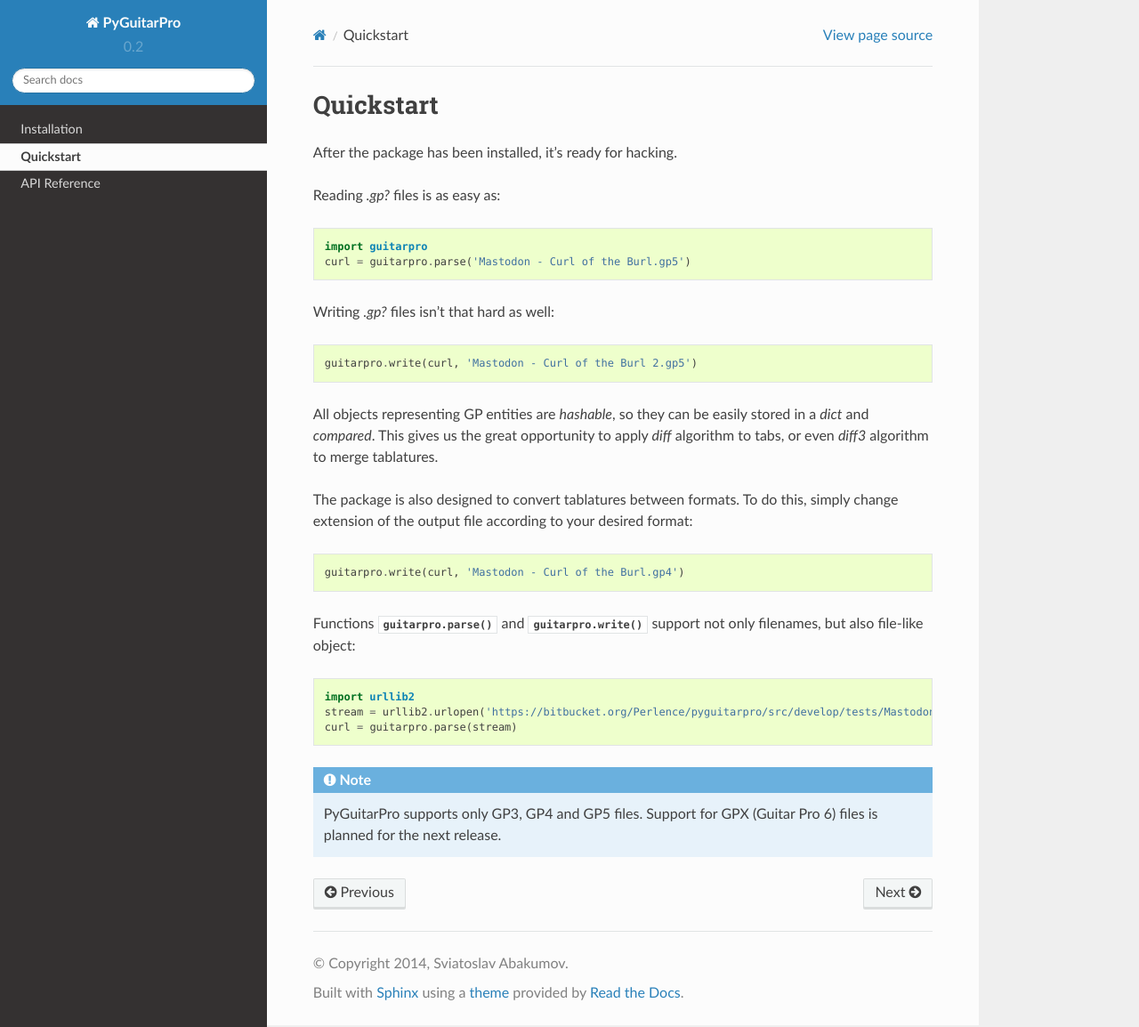
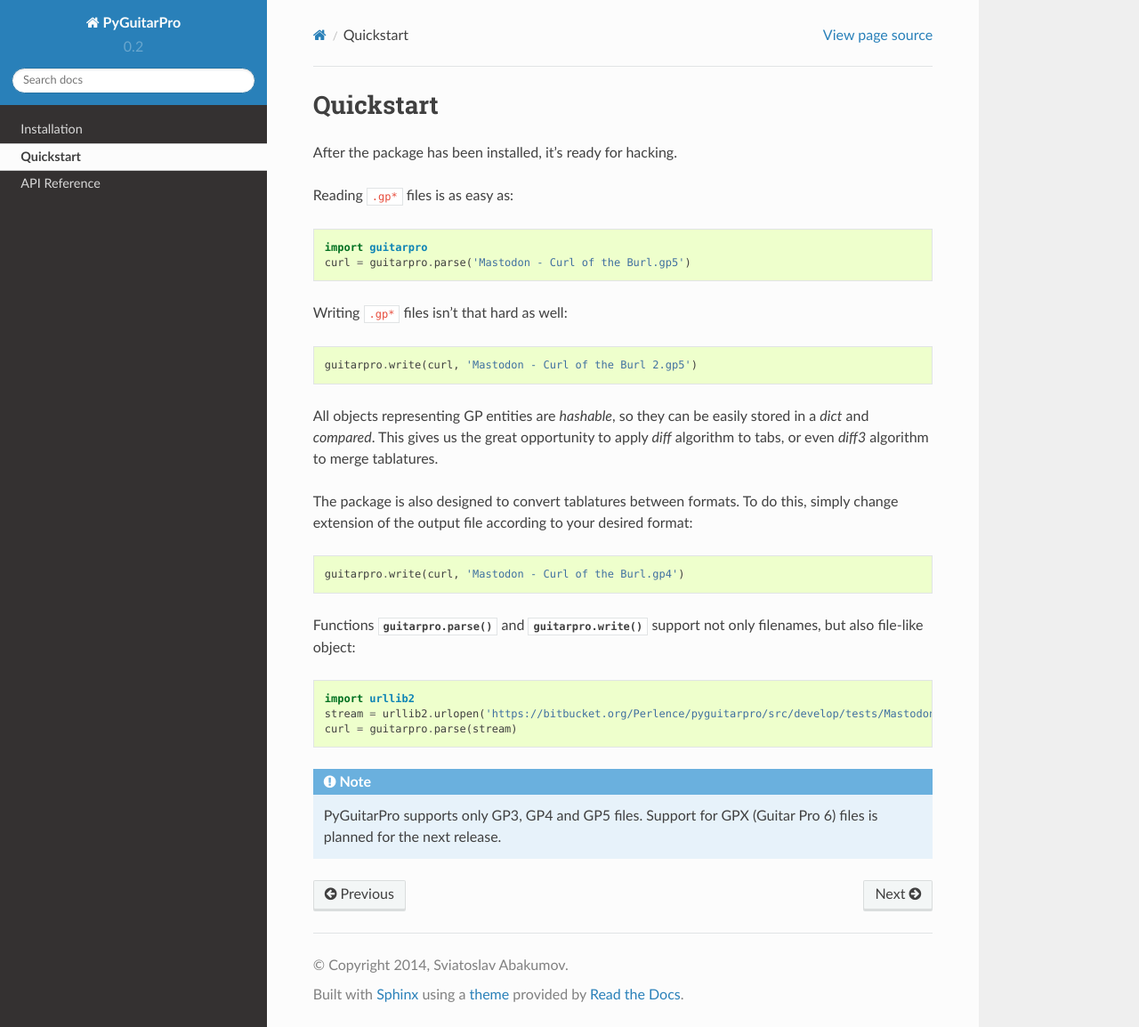
Before and after one commit to Perlence/PyGuitarPro, a Sphinx documentation site: the page built from docs/pyguitarpro/quickstart.rst, in a window 1280 px wide and 1154 px high. Shown: the whole window at 89% size. Built offline with Sphinx 7.4.7 and the Read the Docs theme 2.0.0, drawn with Linux system fonts in a browser that asks for light colours.

Commit message:
Fixed inline code directive

```diff
--- a/docs/pyguitarpro/quickstart.rst
+++ b/docs/pyguitarpro/quickstart.rst
@@ -3,12 +3,12 @@ Quickstart
 
 After the package has been installed, it's ready for hacking.
 
-Reading `.gp?` files is as easy as::
+Reading ``.gp*`` files is as easy as::
 
     import guitarpro
     curl = guitarpro.parse('Mastodon - Curl of the Burl.gp5')
 
-Writing `.gp?` files isn't that hard as well::
+Writing ``.gp*`` files isn't that hard as well::
 
     guitarpro.write(curl, 'Mastodon - Curl of the Burl 2.gp5')
 
```
